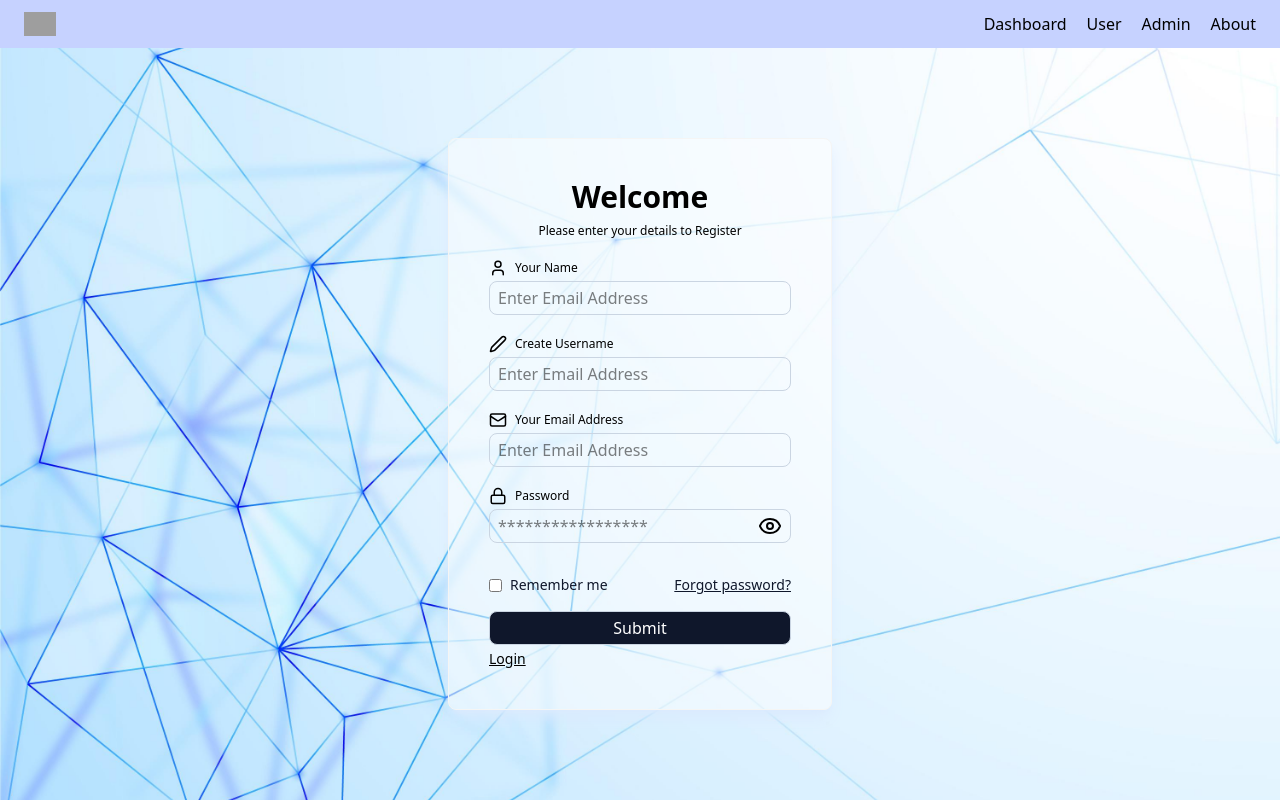
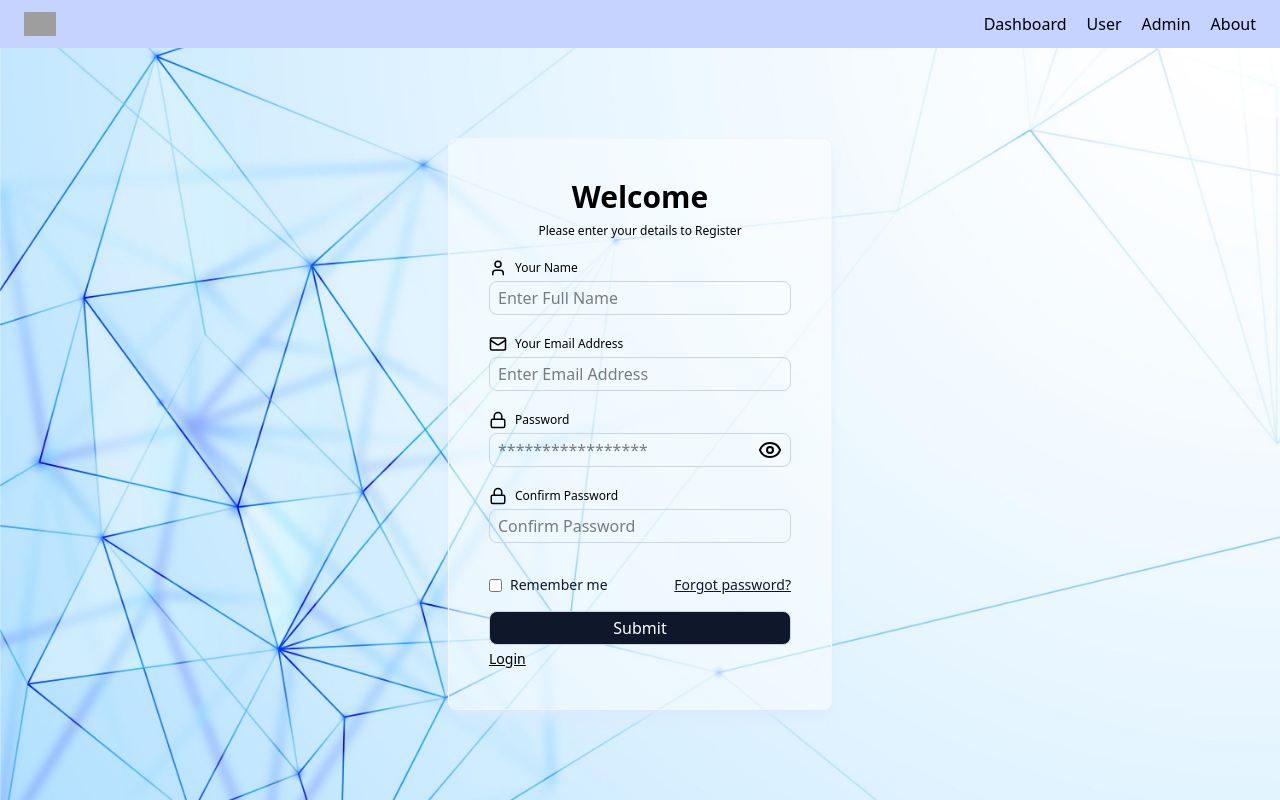
Before and after one commit to laxminarayan-dev/HR-Management, a React (Vite) app in the folder Frontend/: page /user/register in a window 1280 px wide. Built offline with nearby package versions, Linux system fonts and the light colour scheme; grey boxes are pictures that could not be loaded.

Commit message:
login and signup system working with like db

```diff
--- a/Frontend/src/appModules/modules/user/auth/UserLogin.jsx
+++ b/Frontend/src/appModules/modules/user/auth/UserLogin.jsx
@@ -4,11 +4,31 @@ import { useState } from "react";
 import { Link } from "react-router-dom";
 const UserLogin = () => {
   const [passwordState, setPasswordState] = useState(true);
+  const [response, setResponse] = useState(null);
   const handleSubmit = (e) => {
     e.preventDefault();
     let formData = new FormData(e.target);
     const data = Object.fromEntries(formData.entries());
     console.log(data);
+
+    fetch("http://localhost:8000/api/auth/login", {
+      method: "POST",
+      headers: {
+        "Content-Type": "application/json",
+      },
+      body: JSON.stringify(data),
+    })
+      .then(async (res) => {
+        let resp = await res.json();
+        console.log(resp);
+
+        if (res.ok) {
+          setResponse(resp.message);
+        } else {
+          setResponse(resp.message);
+        }
+      })
+      .catch((err) => console.log(err));
   };
   return (
     <div
@@ -73,6 +93,7 @@ const UserLogin = () => {
                 {!passwordState ? <Eye /> : <EyeOff />}
               </button>
             </div>
+            {response && response}
           </div>
 
           <div className="w-full flex flex-col justify-center items-start gap-1">
--- a/Frontend/src/appModules/modules/user/auth/UserRegister.jsx
+++ b/Frontend/src/appModules/modules/user/auth/UserRegister.jsx
@@ -4,6 +4,34 @@ import { Link } from "react-router-dom";
 
 const UserRegister = () => {
   const [passwordState, setPasswordState] = useState(true);
+  const handleSubmit = (e) => {
+    e.preventDefault();
+    let formData = new FormData(e.target);
+    const data = Object.fromEntries(formData.entries());
+    if (data.password === data.confPassword) {
+      console.log(data);
+      fetch("http://localhost:8000/api/auth/register", {
+        method: "post",
+        headers: {
+          "Content-Type": "application/json",
+        },
+        body: JSON.stringify(data),
+      })
+        .then(async (res) => {
+          let resp = await res.json();
+          if (resp.ok) {
+            console.log(resp.message);
+          } else {
+            console.log(resp.message);
+          }
+        })
+        .catch((err) => {
+          console.log(err);
+        });
+    } else {
+      console.log("password not match");
+    }
+  };
   return (
     <div
       className="w-full min-h-[calc(100dvh-48px)] flex justify-center items-center bg-no-repeat bg-center bg-cover"
@@ -15,6 +43,7 @@ const UserRegister = () => {
       >
         <form
           action="#"
+          onSubmit={handleSubmit}
           className="flex flex-col justify-center items-start gap-5 px-10 "
         >
           <div className="text-center w-full">
@@ -27,41 +56,32 @@ const UserRegister = () => {
           <div className="w-full flex flex-col justify-center items-start gap-1">
             <label
               className="text-xs flex justify-center items-center gap-2"
-              htmlFor=""
+              htmlFor="name"
             >
               <User size={18} /> Your Name
             </label>
             <input
               className="focus:outline-0 w-full border border-slate-300 rounded-lg px-2 py-1"
-              type="email"
-              placeholder="Enter Email Address"
+              type="name"
+              name="name"
+              id="name"
+              placeholder="Enter Full Name"
             />
           </div>
-          {/* Username */}
-          <div className="w-full flex flex-col justify-center items-start gap-1">
-            <label
-              className="text-xs flex justify-center items-center gap-2"
-              htmlFor=""
-            >
-              <Pen size={18} /> Create Username
-            </label>
-            <input
-              className="focus:outline-0 w-full border border-slate-300 rounded-lg px-2 py-1"
-              type="email"
-              placeholder="Enter Email Address"
-            />
-          </div>
+
           {/* Email */}
           <div className="w-full flex flex-col justify-center items-start gap-1">
             <label
               className="text-xs flex justify-center items-center gap-2"
-              htmlFor=""
+              htmlFor="email"
             >
               <Mail size={18} /> Your Email Address
             </label>
             <input
               className="focus:outline-0 w-full border border-slate-300 rounded-lg px-2 py-1"
               type="email"
+              id="email"
+              name="email"
               placeholder="Enter Email Address"
             />
           </div>
@@ -69,12 +89,14 @@ const UserRegister = () => {
           <div className="w-full flex flex-col justify-center items-start gap-1">
             <label
               className="text-xs flex justify-center items-center gap-2"
-              htmlFor=""
+              htmlFor="password"
             >
               <Lock size={18} /> Password
             </label>
             <div className=" w-full border border-slate-300 rounded-lg px-2 py-1 flex justify-between">
               <input
+                name="password"
+                id="password"
                 className="focus:outline-0 flex-1"
                 type={passwordState ? "password" : "text"}
                 placeholder={
@@ -89,6 +111,23 @@ const UserRegister = () => {
               >
                 {passwordState ? <Eye /> : <EyeOff />}
               </button>
+            </div>
+          </div>
+          <div className="w-full flex flex-col justify-center items-start gap-1">
+            <label
+              className="text-xs flex justify-center items-center gap-2"
+              htmlFor="confPassword"
+            >
+              <Lock size={18} /> Confirm Password
+            </label>
+            <div className=" w-full border border-slate-300 rounded-lg px-2 py-1 flex justify-between">
+              <input
+                className="focus:outline-0 flex-1"
+                type={"text"}
+                placeholder={"Confirm Password"}
+                name="confPassword"
+                id="confPassword"
+              />
             </div>
           </div>
 
```
Also changed, not shown: 2 other files (tests, documents, lock files or other folders).
